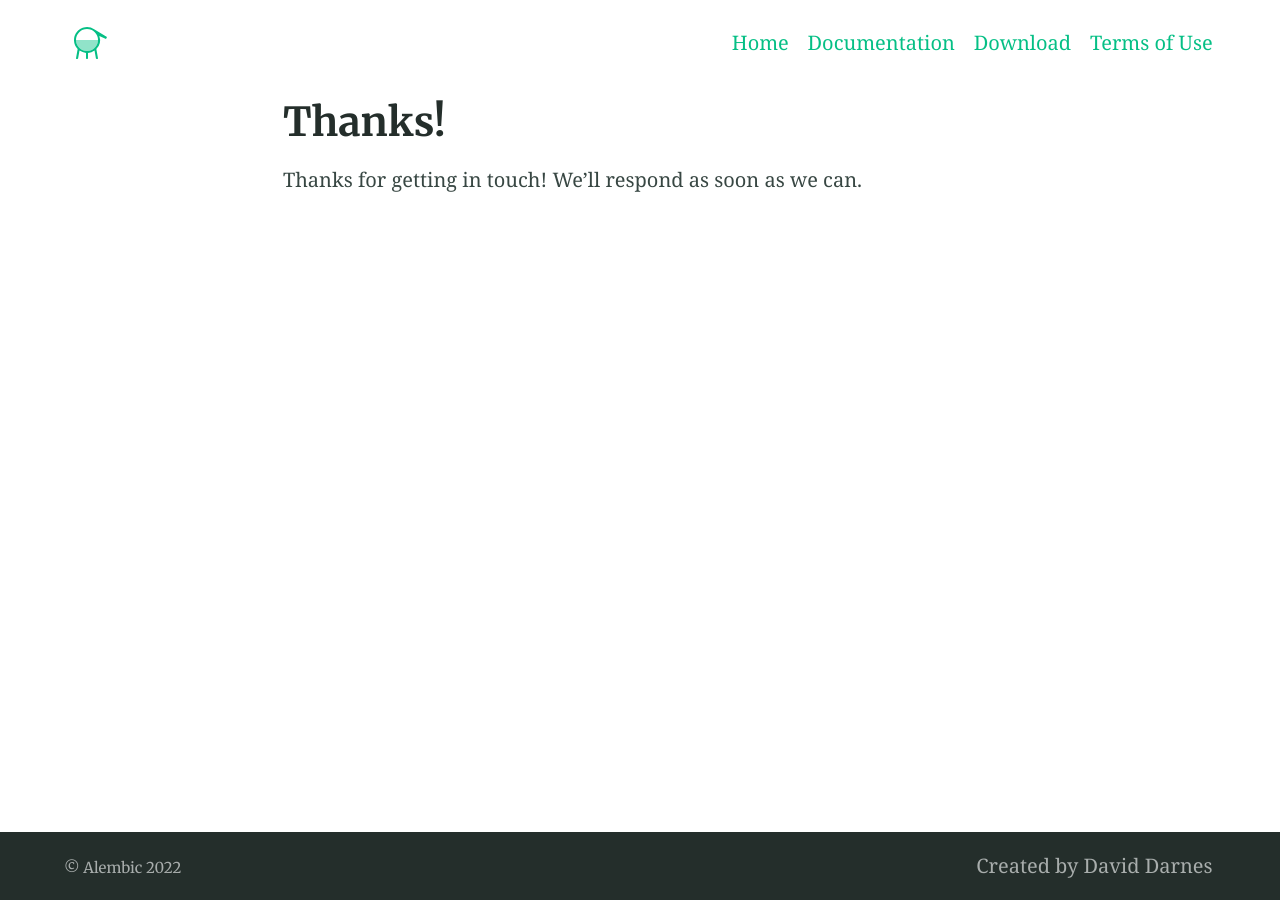
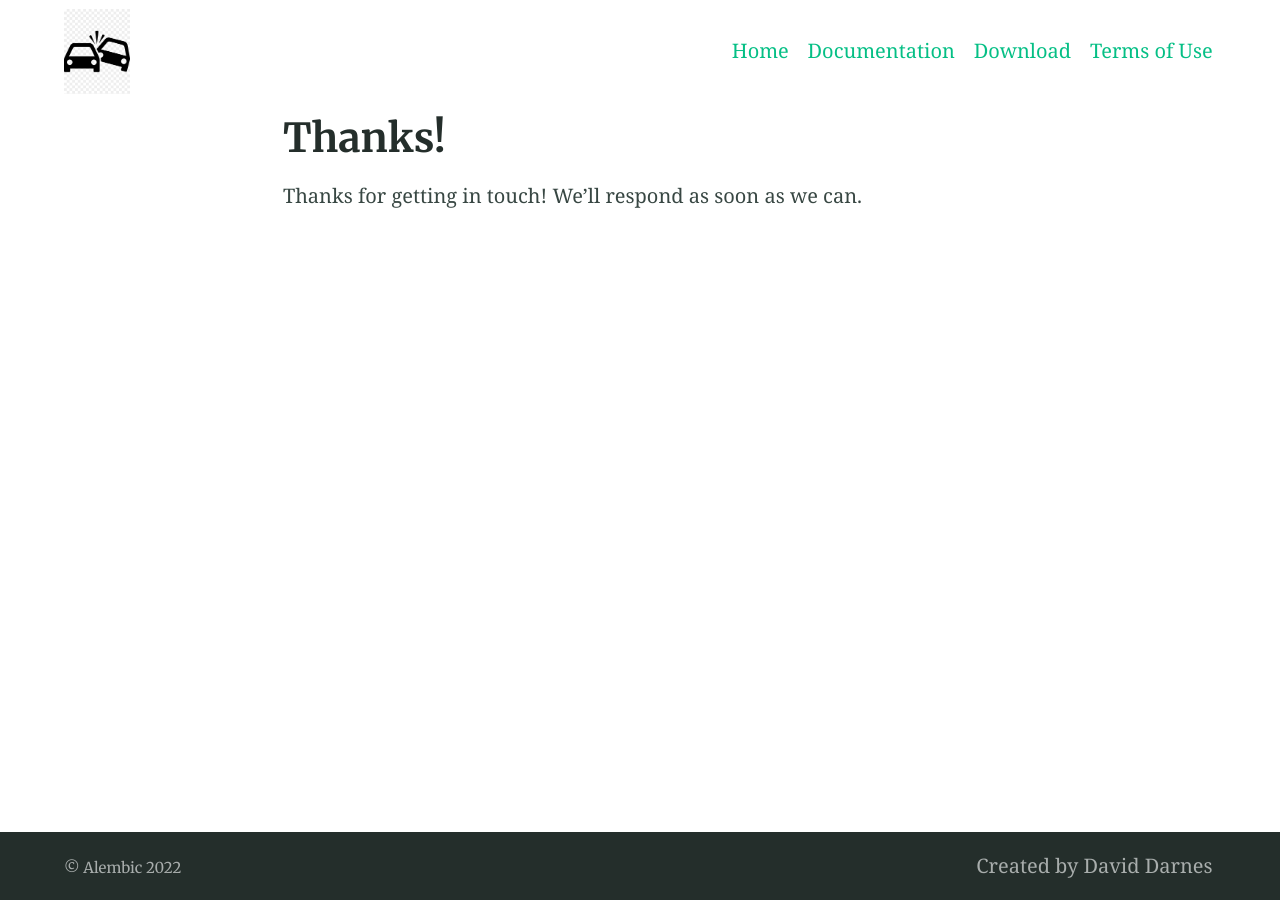
Before and after one commit to HKU-DeepAccident/HKU-DeepAccident.github.io, a Jekyll site: the page built from thanks.md, in a window 1280 px wide. Built offline with Jekyll 4.4.1, drawn with Linux system fonts in a browser that asks for light colours.

Commit message:
first_debug_update_template

```diff
--- a/_config.yml
+++ b/_config.yml
@@ -94,7 +94,7 @@ defaults:
 encoding: utf-8 # Make sure the encoding is right
 lang: en-GB # Set the site language
 title: "Alembic" # Site name or title, also used in jekyll-seo-tag
-logo: "/assets/logos/logo.svg" # Site logo, also used in jekyll-seo-tag
+logo: "/assets/logos/logo_car.png" # Site logo, also used in jekyll-seo-tag
 description: "Alembic is a starting point for Jekyll projects. Rather than starting from scratch, this boilerplate is designed to get the ball rolling immediately" # Site description and default description, also used in jekyll-seo-tag
 url: "https://alembic.darn.es" # Site url, also used in jekyll-seo-tag
 baseurl: ""
```
Also changed, not shown: assets/logos/logo_car.png (added), 2 other files.
